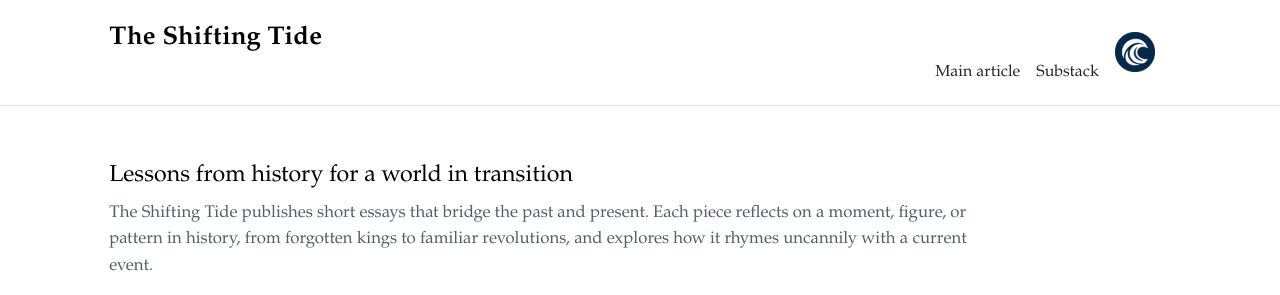
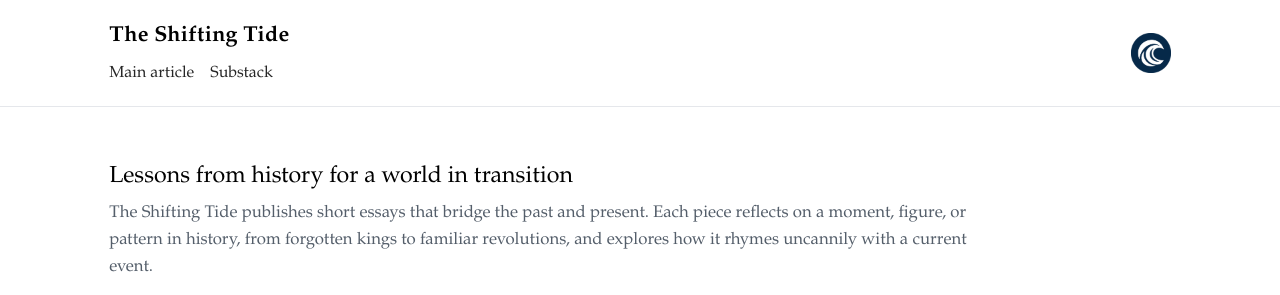
Before and after one commit to pieroferrando/theshiftingtide, a plain HTML site: page index.html in a window 1280 px wide. Shown: the top 295 px of the page. Drawn offline with Linux system fonts and the light colour scheme.

Commit message:
Update styles.css

```diff
--- a/styles.css
+++ b/styles.css
@@ -11,7 +11,10 @@
 
 *{box-sizing:border-box}
 html,body{margin:0;padding:0;background:var(--bg);color:var(--fg)}
-body{font-family: "Palatino Linotype", Palatino, "Book Antiqua", serif; line-height:1.6}
+body{
+  font-family: "Palatino Linotype", Palatino, "Book Antiqua", serif;
+  line-height:1.6;
+}
 
 /* Layout container */
 .wrap{max-width:1100px;margin:0 auto;padding:1.2rem}
@@ -25,16 +28,31 @@ body{font-family: "Palatino Linotype", Palatino, "Book Antiqua", serif; line-hei
 }
 .header-row{
   display:grid;
-  grid-template-columns: 1fr auto auto;
+  grid-template-columns: 1fr auto; /* brand+nav on the left column, logo on the right */
   gap:1rem; align-items:center;
 }
-.brand{margin:0;font-size:1.6rem; letter-spacing:.2px}
-.nav{display:flex; gap:1rem; align-items:center; justify-content:flex-end}
+
+.brand-block{
+  display:flex; flex-direction:column; gap:.35rem;
+}
+
+.brand{
+  margin:0;
+  font-size:1.35rem;      /* slightly smaller than before */
+  letter-spacing:.2px;
+  font-weight:700;
+}
+
+.nav{
+  display:flex; gap:1rem; align-items:center; flex-wrap:wrap;
+}
+.nav-under{ margin-top:.1rem; } /* space below title */
 .nav-link{
   color:var(--fg); text-decoration:none; opacity:.85;
   font-weight:500;
 }
 .nav-link:hover{color:var(--accent); opacity:1}
+
 .logo{
   height:40px; width:auto; object-fit:contain;
   justify-self:end;
@@ -44,8 +62,8 @@ body{font-family: "Palatino Linotype", Palatino, "Book Antiqua", serif; line-hei
 .intro{padding:2rem 0 1.2rem}
 .tagline{
   margin:0 0 .4rem 0;
-  font-weight:400;
-  font-size: clamp(1.1rem, 2.1vw, 1.45rem);
+  font-weight:400; /* not bold */
+  font-size: clamp(1.1rem, 2.1vw, 1.45rem); /* smaller headline */
 }
 .subtitle{
   margin:.2rem 0 0 0;
@@ -90,9 +108,7 @@ body{font-family: "Palatino Linotype", Palatino, "Book Antiqua", serif; line-hei
 .btn-archive{
   background:var(--accent); color:#ffffff;
 }
-.btn-archive:hover{
-  filter:brightness(1.05);
-}
+.btn-archive:hover{ filter:brightness(1.05); }
 
 /* --------- Footer --------- */
 .site-footer{
@@ -105,6 +121,5 @@ body{font-family: "Palatino Linotype", Palatino, "Book Antiqua", serif; line-hei
 
 /* --------- Responsive tweaks --------- */
 @media (max-width:720px){
-  .header-row{ grid-template-columns: 1fr auto; }
   .logo{ display:none; } /* hide logo on small screens for space */
 }
```
